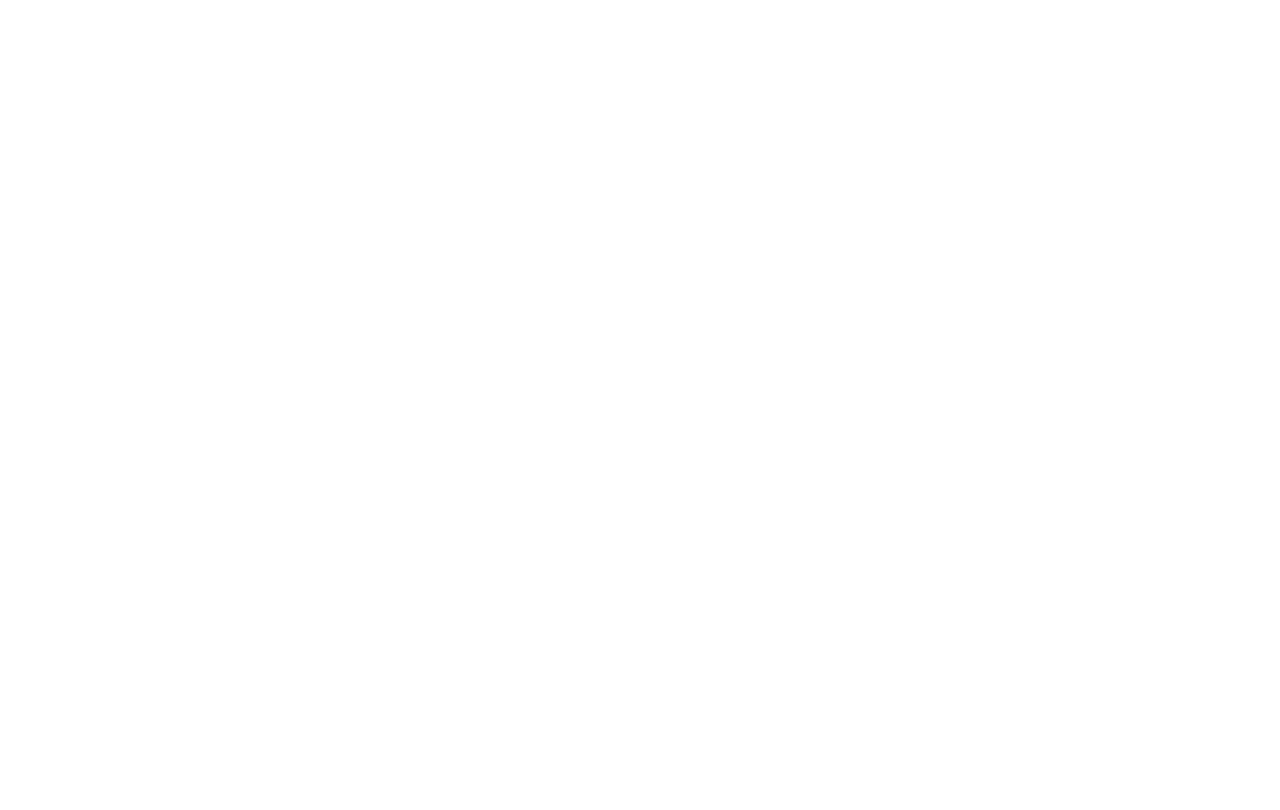
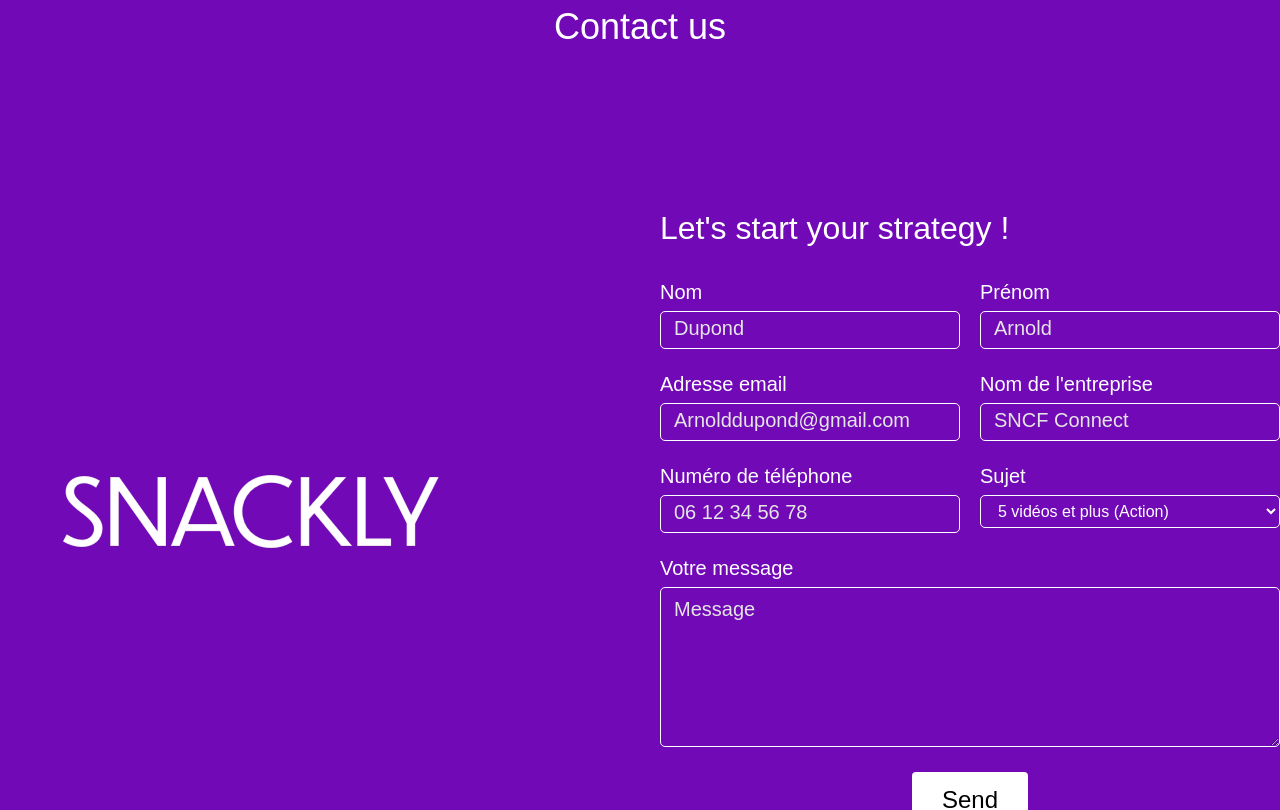
Before and after one commit to 4skygroup/snackly, a React (Vite) app: page /contact in a window 1280 px wide. Shown: the top 810 px of the page. Built offline with nearby package versions, Linux system fonts and the light colour scheme; a web font is replaced by a local one.

Commit message:
Inputs for on the Contact page

```diff
--- /dev/null
+++ b/src/components/Inputs/Input.tsx
@@ -0,0 +1,23 @@
+import type { InputProps } from "../../types/input";
+
+export default function Input({
+  label,
+  placeholder,
+  style,
+  type,
+  labelStyle,
+}: InputProps) {
+  return (
+    <div className="flex flex-col gap-y-1">
+      <label htmlFor={label} className={labelStyle}>
+        {label}
+      </label>
+      <input
+        type={type}
+        placeholder={placeholder}
+        id={label}
+        className={style}
+      />
+    </div>
+  );
+}
--- /dev/null
+++ b/src/components/Inputs/Select.tsx
@@ -0,0 +1,36 @@
+import { useState } from "react";
+import type { SelectProp } from "../../types/SelectProp";
+import type { InputProps } from "../../types/input";
+
+export default function Select({
+  options,
+  label,
+  style,
+  labelStyle,
+}: SelectProp & Omit<InputProps, "placeholder" | "type">) {
+  const [value, setValue] = useState("");
+  return (
+    <div className="flex flex-col gap-y-1">
+      <label htmlFor={label} className={labelStyle}>
+        {label}
+      </label>
+      <select
+        name={label}
+        id={label}
+        value={value}
+        onChange={(e) => setValue(e.currentTarget.value)}
+        className={style}
+      >
+        {options.map((option, index) => (
+          <option
+            key={index}
+            value={option.option}
+            className="bg-snackly-purple/70"
+          >
+            {option.name}
+          </option>
+        ))}
+      </select>
+    </div>
+  );
+}
--- /dev/null
+++ b/src/components/Inputs/Textarea.tsx
@@ -0,0 +1,17 @@
+import type { InputProps } from "../../types/input";
+
+export default function Textarea({
+  label,
+  placeholder,
+  style,
+  labelStyle,
+}: InputProps) {
+  return (
+    <div className="flex flex-col gap-y-1 grow-1">
+      <label htmlFor={label} className={labelStyle}>
+        {label}
+      </label>
+      <textarea placeholder={placeholder} id={label} className={style} />
+    </div>
+  );
+}
--- a/src/pages/Contact.tsx
+++ b/src/pages/Contact.tsx
@@ -1,3 +1,76 @@
+import Footer from "../components/Footer/Footer";
+import Input from "../components/Inputs/Input";
+import Select from "../components/Inputs/Select";
+import Textarea from "../components/Inputs/Textarea";
+import Logo from "../components/Logo/Logo";
+import { options } from "../utils/constants/options";
+import { policy } from "../utils/constants/policy";
+import { services } from "../utils/constants/services";
+
 export default function Contact() {
-  return <div></div>;
+  return (
+    <div className="bg-snackly-purple text-white flex flex-col items-center ">
+      <div className="flex flex-col items-center gap-y-17.5">
+        <span className="text-h6">Contact us</span>
+        <div className="flex gap-12.5 justify-between items-center py-12.5 w-fit max-md:lg:gap-x-27.5 lg:gap-x-40">
+          <Logo format="wide" />
+          <form className="text-white flex flex-col gap-6.25 w-fit py-7.5">
+            <span className="text-t1">Let's start your strategy !</span>
+            <div className="flex flex-wrap gap-5 w-155">
+              <Input
+                label="Nom"
+                placeholder="Dupond"
+                style="border border-white border-solid py-1.5 px-3.25 placeholder:text-placeholder-color rounded-r4 placeholder:text-t4 w-75 outline-none text-white"
+                labelStyle="text-t4"
+              />
+              <Input
+                label="Prénom"
+                placeholder="Arnold"
+                style="border border-white border-solid py-1.5 px-3.25 placeholder:text-placeholder-color rounded-r4 placeholder:text-t4 w-75 outline-none text-white"
+                labelStyle="text-t4"
+              />
+              <Input
+                label="Adresse email"
+                placeholder="Arnolddupond@gmail.com"
+                style="border border-white border-solid py-1.5 px-3.25 placeholder:text-placeholder-color rounded-r4 placeholder:text-t4 w-75 outline-none text-white"
+                labelStyle="text-t4"
+                type="email"
+              />
+              <Input
+                label="Nom de l'entreprise"
+                placeholder="SNCF Connect"
+                style="border border-white border-solid py-1.5 px-3.25 placeholder:text-placeholder-color rounded-r4 placeholder:text-t4 w-75 outline-none text-white"
+                labelStyle="text-t4"
+              />
+              <Input
+                label="Numéro de téléphone"
+                placeholder="06 12 34 56 78"
+                style="border border-white border-solid py-1.5 px-3.25 placeholder:text-placeholder-color rounded-r4 placeholder:text-t4 w-75 outline-none text-white"
+                labelStyle="text-t4"
+              />
+              <Select
+                options={options}
+                label="Sujet"
+                labelStyle="text-t4"
+                style="border text-white border-white border-solid py-1.5 px-3.25 placeholder:text-placeholder-color rounded-r4 placeholder:text-t4 w-75 outline-none"
+              />
+              <Textarea
+                label="Votre message"
+                placeholder="Message"
+                style="border border-white border-solid py-1.5 px-3.25 placeholder:text-placeholder-color rounded-r4 placeholder:text-t4 w-full h-40 outline-none text-white"
+                labelStyle="text-t4"
+              />
+            </div>
+            <button
+              onSubmit={(e) => e.preventDefault()}
+              className="text-t3 rounded-r5 text-black bg-white w-fit py-2.5 px-7.5 self-center"
+            >
+              Send
+            </button>
+          </form>
+        </div>
+      </div>
+      <Footer policy={policy} services={services} />
+    </div>
+  );
 }
--- a/src/pages/Home.tsx
+++ b/src/pages/Home.tsx
@@ -1,3 +1,31 @@
+import Button from "../components/Button/Button";
+import Expert from "../components/Cards/Expert";
+import Offer from "../components/Cards/Offer";
+import Footer from "../components/Footer/Footer";
+import { experts } from "../utils/constants/experts";
+import { policy } from "../utils/constants/policy";
+import { services } from "../utils/constants/services";
+
 export default function Home() {
-  return <div className="text-snackly-orange text-h1">I'm in my home.</div>;
+  return (
+    <div className="text-white bg-gray-white">
+      <Button />
+      {experts.map((expert, index) => (
+        <Expert
+          key={index}
+          name={expert.name}
+          description={expert.description}
+          link={expert.link}
+        />
+      ))}
+      <Offer />
+      <Offer
+        isPopular={true}
+        imgSrc="/images/Snack-Content 2.jpg"
+        offer="gold"
+      />
+      <Offer imgSrc="/images/Snack-Content 3.jpg" offer="premium" />
+      <Footer policy={policy} services={services} />
+    </div>
+  );
 }
--- /dev/null
+++ b/src/types/SelectProp.ts
@@ -0,0 +1,6 @@
+export interface SelectProp {
+    options: {
+        option: string,
+        name: string
+    }[]
+}
--- /dev/null
+++ b/src/types/input.ts
@@ -0,0 +1,7 @@
+export type InputProps = {
+    label: string;
+    labelStyle?: string;
+    placeholder: string;
+    style: string;
+    type?: "text" | "email" | "password";
+};
--- /dev/null
+++ b/src/utils/constants/options.ts
@@ -0,0 +1,30 @@
+export const options = [
+    {
+        option: "start-action",
+        name: "5 vidéos et plus (Action)",
+    },
+    {
+        option: "gold-action",
+        name: "10 vidéos et plus (Action)",
+    },
+    {
+        option: "premium-action",
+        name: "20 vidéos et plus (Action)",
+    },
+    {
+        option: "start-motion",
+        name: "5 vidéos et plus (Motion)",
+    },
+    {
+        option: "gold-motion",
+        name: "10 vidéos et plus (Motion)",
+    },
+    {
+        option: "premium-motion",
+        name: "20 vidéos et plus (Motion)",
+    },
+    {
+        option: "other",
+        name: "Autres",
+    },
+];
--- a/tailwind.config.js
+++ b/tailwind.config.js
@@ -27,7 +27,7 @@
         "cybersky-red": "#F23333",
 
         // Globals
-        white: "#E5E5E5",
+        "gray-white": "#E5E5E5",
         "placeholder-color": "#E5E5E5",
       },
       fontFamily: {
@@ -56,6 +56,13 @@
 
         // Pour rendre la police Bold, il faut utiliser: font-bold
       },
+      borderRadius: {
+        r1: "1.25rem",
+        r2: "0.9375rem",
+        r3: "0.625rem",
+        r4: "0.3125rem",
+        r5: "0.25rem",
+      },
     },
   },
   plugins: [],
```
Also changed, not shown: src/App.tsx (+8 -0 lines), src/components/Header.tsx (added), 1 other file (tests, documents, lock files or other folders).
